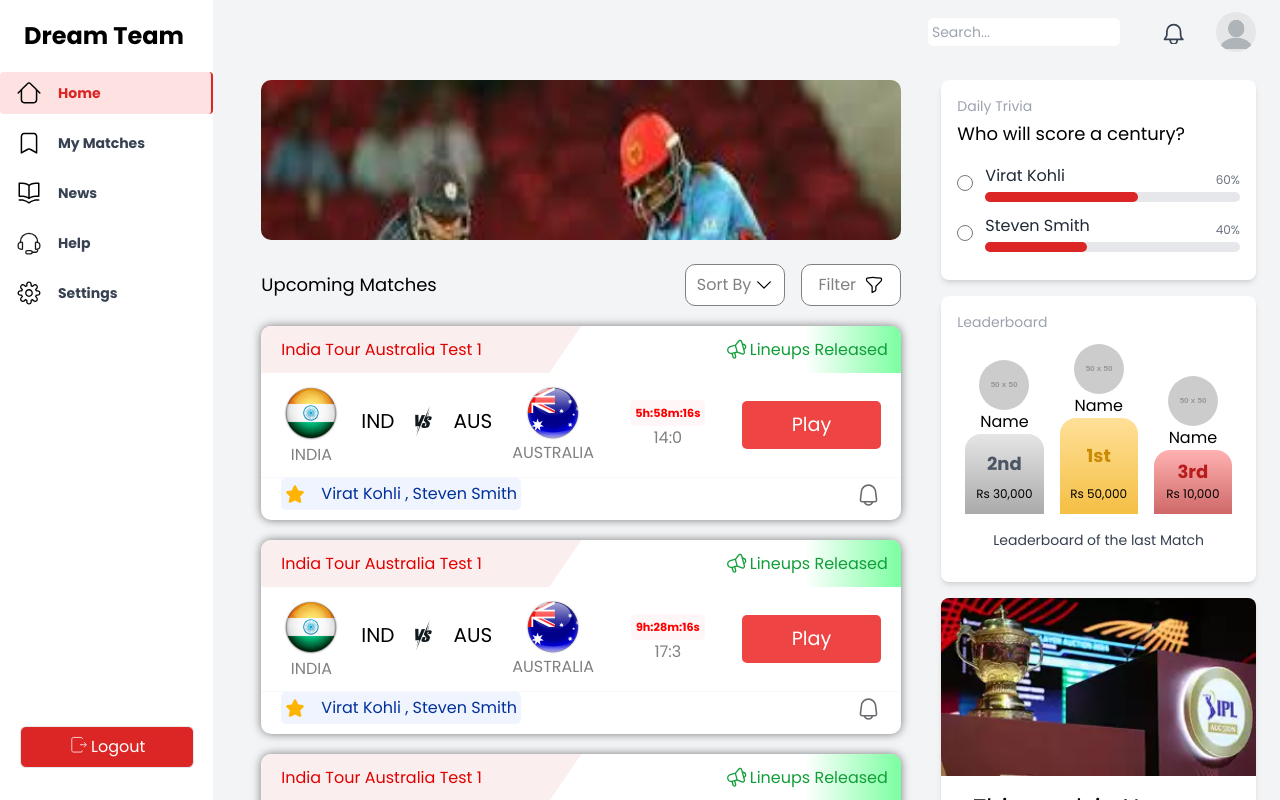
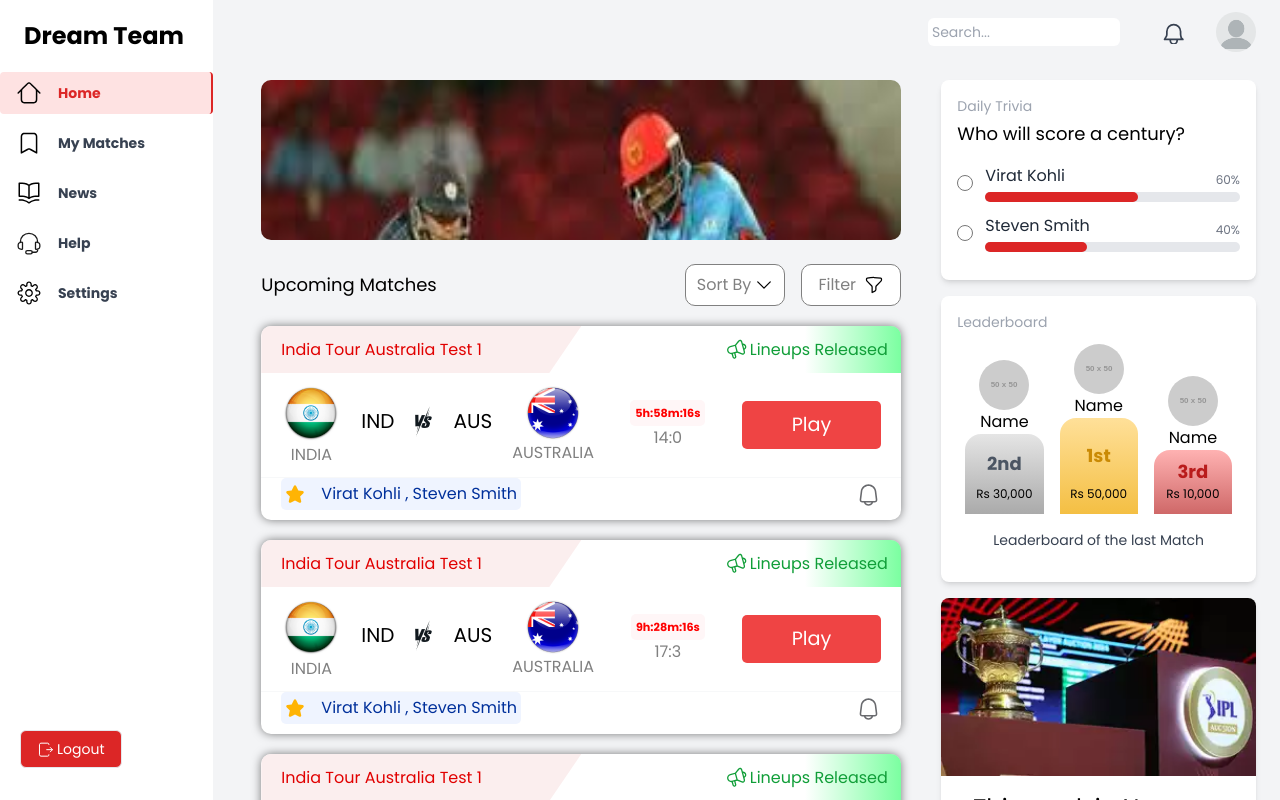
Before and after one commit to D11-MP/Dream11-prototype, a Next.js app in the folder frontend/: page / in a window 1280 px wide. Shown: the top 800 px of the page. Built offline with nearby package versions, Linux system fonts and the light colour scheme.

Commit message:
home page final

```diff
--- a/frontend/app/(home)/styles/matchCard.css
+++ b/frontend/app/(home)/styles/matchCard.css
@@ -1,118 +1,118 @@
-.matchName-box{
-    background-color: #FBEEEE;
-    color: #E10000;
+.matchName-box {
+  background-color: #fbeeee;
+  color: #e10000;
   text-align: center;
   display: flex;
   align-items: center;
   padding: 0px 4px;
-    clip-path:polygon(0% 0% , 100% 0%, 90% 100% , 0% 100%);
-    padding:10px 20px
+  clip-path: polygon(0% 0%, 100% 0%, 90% 100%, 0% 100%);
+  padding: 10px 20px;
 }
 
-.top-player-box{
+.top-player-box {
   border-radius: 5px;
 }
-.match-name{
+.match-name {
   font-size: 1.25rem;
 }
-.match-logo-name{
+.match-logo-name {
   font-size: 1rem;
 }
-.lineups-box{
-    background: linear-gradient(to right , #fff , #fff , #00ff4884);
+.lineups-box {
+  background: linear-gradient(to right, #fff, #fff, #00ff4884);
   display: flex;
   justify-content: center;
   align-items: center;
   text-align: right;
-    color: #109E38;
+  color: #109e38;
   height: 100%;
   width: 30%;
-    padding:10px 0px
+  padding: 10px 0px;
 }
 
-.top-player-box{
-    background-color: #EFF4FF;
-    color: #00309B;
+.top-player-box {
+  background-color: #eff4ff;
+  color: #00309b;
   display: flex;
   justify-content: space-evenly;
   align-items: center;
   padding: 4px;
 }
-.custom-btn{
+.custom-btn {
   width: 100px;
 }
-.match-details{
+.match-details {
   gap: 20px;
 }
-.match-card{
+.match-card {
   width: 50vw;
 }
-.timer-match-card{
+.timer-match-card {
   font-size: 0.7rem;
 }
-.play-btn{
+.play-btn {
   font-size: 1.2rem;
-        padding:10px 50px
+  padding: 10px 50px;
 }
-@media screen and (max-width:1200px) {
-    .play-btn{
+@media screen and (max-width: 1200px) {
+  .play-btn {
     font-size: 1rem;
-        padding:10px 2vw ;
+    padding: 10px 2vw;
   }
-    .lineups-box{
+  .lineups-box {
     font-size: 0.9rem;
   }
 }
-@media screen and (max-width:1000px) {
-    .lineups-box{
+@media screen and (max-width: 1000px) {
+  .lineups-box {
     padding: 5px 0px;
     width: 40%;
   }
-    .match-details{
+  .match-details {
     gap: 1vw;
   }
-    .match-logo{
+  .match-logo {
     width: 50px;
   }
-    .match-name{
+  .match-name {
     font-size: 1rem;
   }
-    .matchName-box{
+  .matchName-box {
     padding: 5px 10px;
   }
-    .play-btn{
+  .play-btn {
     padding: 5px 2vw;
   }
-    .time-match-card{
+  .time-match-card {
     font-size: 0.8rem;
   }
-    .timer-match-card{
+  .timer-match-card {
     font-size: 0.6rem;
   }
-    .match-logo-name{
+  .match-logo-name {
     font-size: 0.9rem;
   }
-    .top-player-box{
+  .top-player-box {
     font-size: 0.9rem;
   }
 }
-@media screen and (max-width:900px) {
-    .matchName-box{
+@media screen and (max-width: 900px) {
+  .matchName-box {
     padding: 5px;
     font-size: 0.9rem;
   }
-    .lineups-box{
+  .lineups-box {
     font-size: 0.85rem;
   }
-    .top-player-box{
+  .top-player-box {
     font-size: 0.8rem;
   }
 }
-@media screen and  (max-width:800px) {
-    .match-logo-name{
+@media screen and (max-width: 800px) {
+  .match-logo-name {
     font-size: 0.8rem;
   }
-    .match-name{
+  .match-name {
     font-size: 0.85rem;
   }
 }
--- a/frontend/app/_components/leftnav.tsx
+++ b/frontend/app/_components/leftnav.tsx
@@ -5,7 +5,7 @@
 export default function Leftnav() {
   const pathName = usePathname();
   return (
-    <div className="flex-col flex h-screen pb-8 justify-between bg-white-100 ">
+    <div className="flex-col flex h-full pb-8 justify-between bg-white-100 ">
       <div>
         <div className="text-2xl px-6 py-5 font-bold">Dream Team</div>
 
@@ -190,37 +190,38 @@
         </div>
       </div>
       <div>
-        <button className="ml-5 flex gap-1 text-white bg-red-600 pl-12 pr-12 pt-2 pb-2  border rounded-md">
+        <button className="ml-5 flex gap-1 text-white bg-red-600 px-4 py-2 border rounded-md items-center max-w-md:px-6 max-w-md:py-3">
           <svg
             width="18"
             height="18"
             viewBox="0 0 24 24"
             fill="none"
             xmlns="http://www.w3.org/2000/svg"
+            className="w-4 h-4 max-w-md:w-5 max-w-md:h-5"
           >
             <path
               d="M23.2247 13H14.558"
               stroke="white"
-              // // stroke-width="1.73333"
-              // stroke-linecap="round"
-              // stroke-linejoin="round"
+              strokeWidth="1.5"
+              strokeLinecap="round"
+              strokeLinejoin="round"
             />
             <path
               d="M19.9746 16.25L23.1304 13.0943C23.1824 13.0423 23.1824 12.9578 23.1304 12.9058L19.9746 9.75"
               stroke="white"
-              // // stroke-width="1.73333"
-              // stroke-linecap="round"
-              // stroke-linejoin="round"
+              strokeWidth="1.5"
+              strokeLinecap="round"
+              strokeLinejoin="round"
             />
             <path
               d="M17.8079 5.41667V4.875C17.8079 3.97753 17.0804 3.25 16.1829 3.25H5.89128C4.69466 3.25 3.72461 4.22005 3.72461 5.41667V20.5833C3.72461 21.78 4.69466 22.75 5.89128 22.75H16.1829C17.0804 22.75 17.8079 22.0224 17.8079 21.125V20.5833"
               stroke="white"
-              // // stroke-width="1.73333"
-              // stroke-linecap="round"
-              // stroke-linejoin="round"
+              strokeWidth="1.5"
+              strokeLinecap="round"
+              strokeLinejoin="round"
             />
           </svg>
-          <div> Logout</div>
+          <div className="text-sm max-w-md:text-base">Logout</div>
         </button>
       </div>
     </div>
--- a/frontend/app/layout.tsx
+++ b/frontend/app/layout.tsx
@@ -12,8 +12,8 @@
 
 const poppins = Poppins({
   subsets: ["latin"],
-  weight: ["400", "700"], // Specify desired font weights
-  variable: "--font-poppins", // Using as a CSS variable
+  weight: ["400", "700"],
+  variable: "--font-poppins",
 });
 
 export default function RootLayout({
@@ -25,21 +25,16 @@
     <html lang="en" className={poppins.variable}>
       <body className="bg-primary-white min-h-screen font-sans">
         <div className="flex flex-col min-h-screen">
-          {/* Layout structure */}
           <div className="flex flex-grow">
-            {/* Left Navigation */}
             <aside className="w-1/6 bg-white h-screen fixed">
               <LeftNav />
             </aside>
 
-            {/* Main Content */}
             <main className="flex flex-col w-5/6 ml-[16.666%] bg-gray-100 min-h-screen">
-              {/* Top Navigation */}
               <div>
                 <Topnav />
               </div>
 
-              {/* Dynamic Children */}
               <div className="flex-grow p-4">{children}</div>
             </main>
           </div>
```
Also changed, not shown: frontend/app/(home)/_components/filterDialog.tsx (+4 -8 lines). Lines whose indentation alone changed are shown as unchanged.
